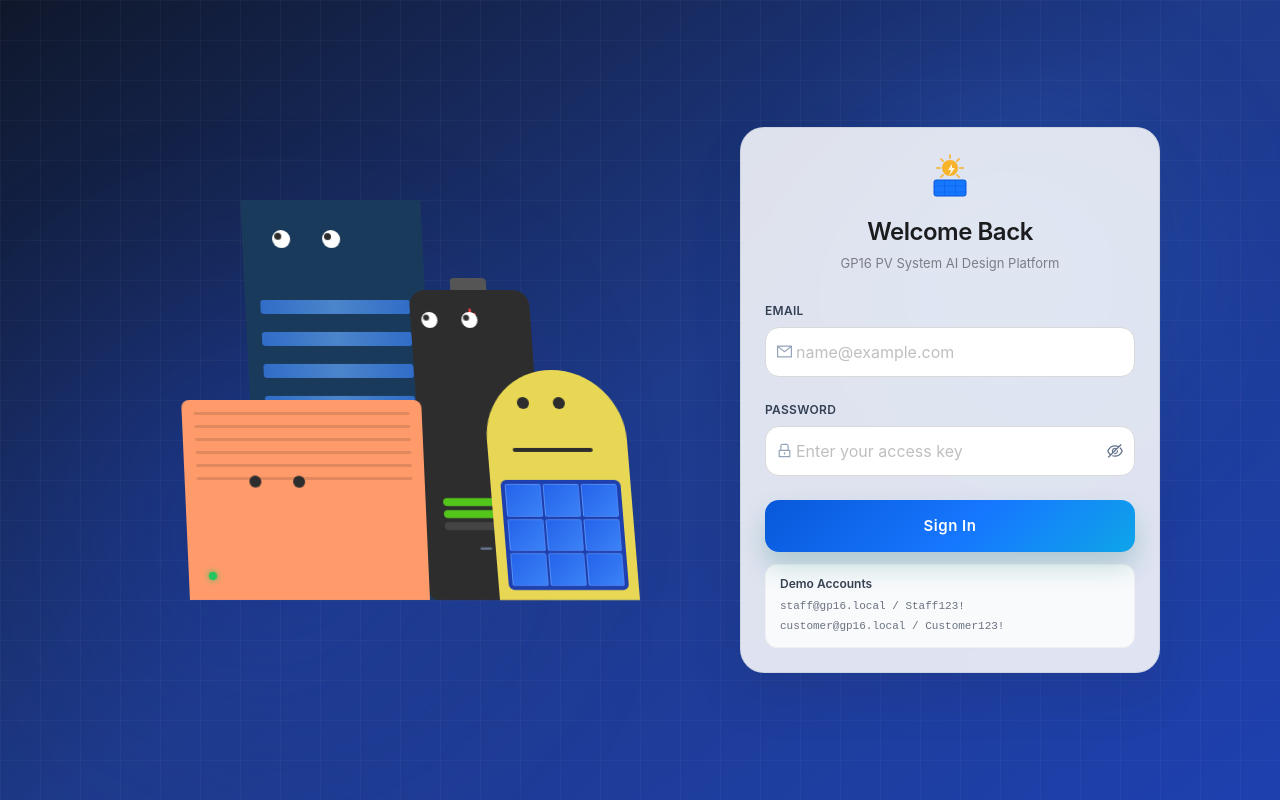
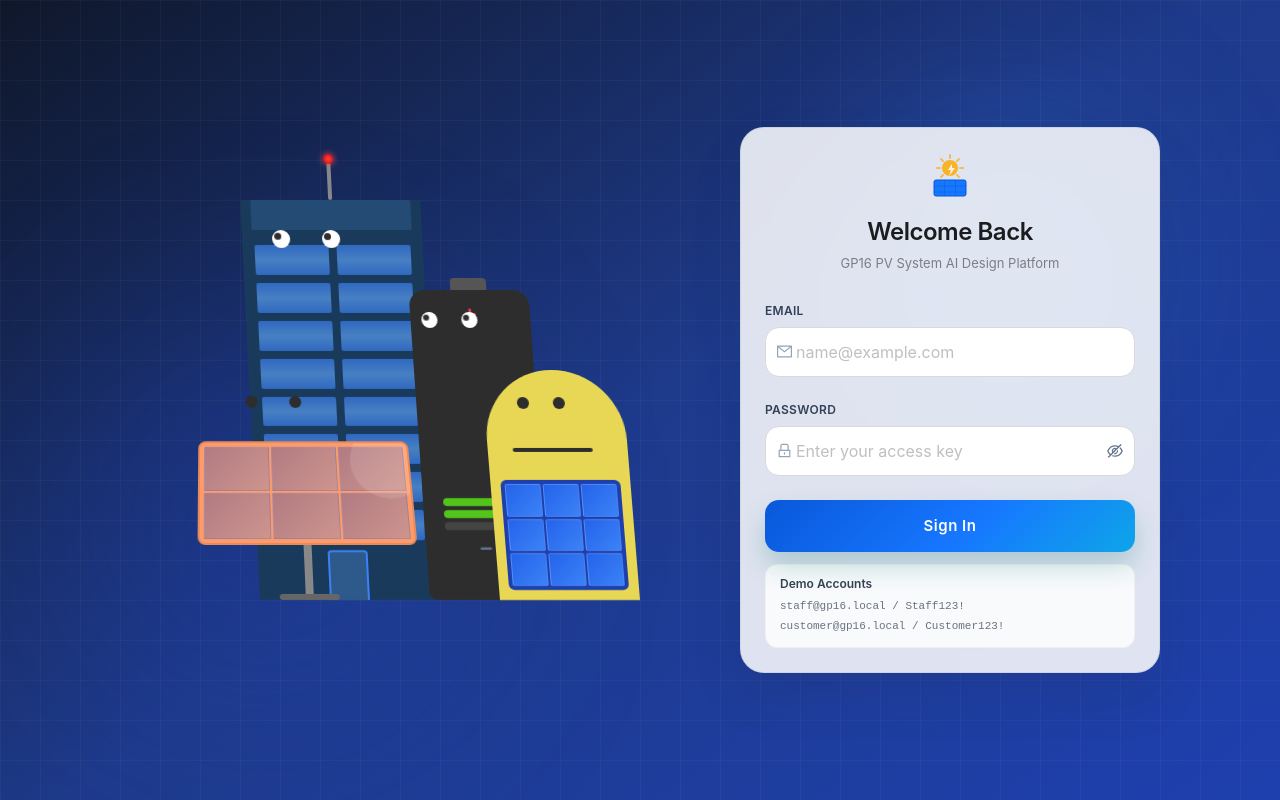
Before and after one commit to WangRunpu1/Gp16, a React (Vite) app in the folder apps/web/: page / in a window 1280 px wide. Built offline with nearby package versions, Linux system fonts and the light colour scheme.

Commit message:
modified UI characters

```diff
--- a/apps/web/src/ui/canvas/AnimatedCharacters.tsx
+++ b/apps/web/src/ui/canvas/AnimatedCharacters.tsx
@@ -1,3 +1,5 @@
+// Inspired by liuqingsong1528/Peek-Free-Login (https://github.com/liuqingsong1528/Peek-Free-Login)
+// Ported from Vue Composition API to React + GSAP, themed for GP16 PV system design.
 import gsap from 'gsap';
 import { useCallback, useEffect, useRef } from 'react';
 import './AnimatedCharacters.css';
@@ -9,12 +11,12 @@ interface Props {
   isPasswordGuardMode: boolean;
 }
 
-// Purple: tall building with blue glass curtain wall
+// Purple: tall building with blue glass windows, antenna, and rooftop details
 const purpleStyle: React.CSSProperties = {
   position: 'absolute', bottom: 0, left: '70px', width: '180px', height: '400px',
-  backgroundColor: '#1a3a5c', borderRadius: '4px 4px 0 0', zIndex: 1,
+  backgroundColor: '#1a3a5c', borderRadius: '2px 2px 0 0', zIndex: 1,
   transformOrigin: 'bottom center', willChange: 'transform',
-  overflow: 'hidden',
+  overflow: 'visible',
 };
 // Black: battery/energy storage (rounded rectangle with terminals)
 const blackStyle: React.CSSProperties = {
@@ -22,10 +24,10 @@ const blackStyle: React.CSSProperties = {
   backgroundColor: '#2D2D2D', borderRadius: '16px 16px 8px 8px', zIndex: 2,
   transformOrigin: 'bottom center', willChange: 'transform',
 };
-// Orange: inverter/charger (boxy with heat sink lines)
+// Orange: solar panel array (wide flat body with tilted panels and mounting stand)
 const orangeStyle: React.CSSProperties = {
   position: 'absolute', bottom: 0, left: 0, width: '240px', height: '200px',
-  backgroundColor: '#FF9B6B', borderRadius: '8px 8px 0 0', zIndex: 3,
+  backgroundColor: 'transparent', zIndex: 3,
   transformOrigin: 'bottom center', willChange: 'transform',
 };
 // Yellow: solar panel character (round head + panel body)
@@ -36,7 +38,7 @@ const yellowStyle: React.CSSProperties = {
 };
 const purpleFaceStyle: React.CSSProperties = { position: 'absolute', display: 'flex', gap: '32px', left: '45px', top: '40px' };
 const blackFaceStyle: React.CSSProperties = { position: 'absolute', display: 'flex', gap: '24px', left: '26px', top: '32px' };
-const orangeFaceStyle: React.CSSProperties = { position: 'absolute', display: 'flex', gap: '32px', left: '82px', top: '90px' };
+const orangeFaceStyle: React.CSSProperties = { position: 'absolute', display: 'flex', gap: '32px', left: '82px', top: '10px' };
 const yellowFaceStyle: React.CSSProperties = { position: 'absolute', display: 'flex', gap: '24px', left: '52px', top: '40px' };
 const yellowMouthStyle: React.CSSProperties = {
   position: 'absolute', width: '80px', height: '4px', backgroundColor: '#2D2D2D',
@@ -128,7 +130,7 @@ export function AnimatedCharacters({ isTyping, showPassword, passwordLength, isP
       qt.purpleX(0); qt.blackX(0); qt.purpleHeight(400);
       qt.purpleFaceLeft(20); qt.purpleFaceTop(35);
       qt.blackFaceLeft(10); qt.blackFaceTop(28);
-      qt.orangeFaceX(50 - 82); qt.orangeFaceY(85 - 90);
+      qt.orangeFaceX(50 - 82); qt.orangeFaceY(85 - 10);
       qt.yellowFaceX(20 - 52); qt.yellowFaceY(35 - 40);
       qt.mouthX(10 - 40); qt.mouthY(0);
     }
@@ -153,7 +155,7 @@ export function AnimatedCharacters({ isTyping, showPassword, passwordLength, isP
       qt.purpleX(0); qt.blackX(0); qt.purpleHeight(400);
       qt.purpleFaceLeft(24); qt.purpleFaceTop(22);
       qt.blackFaceLeft(14); qt.blackFaceTop(20);
-      qt.orangeFaceX(22 - 82); qt.orangeFaceY(72 - 90);
+      qt.orangeFaceX(22 - 82); qt.orangeFaceY(72 - 10);
       qt.yellowFaceX(12 - 52); qt.yellowFaceY(22 - 40);
       qt.mouthX(-14); qt.mouthY(-8);
     }
@@ -367,17 +369,50 @@ export function AnimatedCharacters({ isTyping, showPassword, passwordLength, isP
 
   return (
     <div ref={containerRef} style={{ position: 'relative', width: '550px', height: '400px' }}>
-      {/* Purple: tall building with blue glass windows */}
+      {/* Purple: tall building with antenna, blue glass windows, rooftop, entrance */}
       <div ref={purpleRef} style={purpleStyle}>
-        {/* Glass window rows */}
-        <div style={{ position: 'absolute', top: 100, left: 15, right: 15, display: 'flex', flexDirection: 'column', gap: 18 }}>
+        {/* Antenna / lightning rod on top */}
+        <div style={{
+          position: 'absolute', top: -40, left: '50%', transform: 'translateX(-50%)',
+          width: 4, height: 40, backgroundColor: '#888', borderRadius: 2,
+        }} />
+        <div style={{
+          position: 'absolute', top: -46, left: '50%', transform: 'translateX(-50%)',
+          width: 10, height: 10, borderRadius: '50%',
+          background: 'radial-gradient(circle, #ff4444 0%, #cc0000 100%)',
+          boxShadow: '0 0 6px #ff4444',
+        }} />
+        {/* Rooftop structure */}
+        <div style={{
+          position: 'absolute', top: 0, left: 10, right: 10, height: 30,
+          backgroundColor: '#234b73', borderRadius: '2px 2px 0 0',
+        }} />
+        {/* Two columns of glass windows */}
+        <div style={{ position: 'absolute', top: 45, left: 12, right: 12, bottom: 60, display: 'flex', gap: 8 }}>
+          <div style={{ flex: 1, display: 'flex', flexDirection: 'column', gap: 8 }}>
             {Array.from({ length: 8 }).map((_, i) => (
               <div key={i} style={{
-              height: 14, background: 'linear-gradient(90deg, #3b82f6 0%, #60a5fa 50%, #3b82f6 100%)',
-              borderRadius: 3, opacity: 0.7,
+                flex: 1, background: 'linear-gradient(180deg, #3b82f6 0%, #60a5fa 50%, #3b82f6 100%)',
+                borderRadius: 2, opacity: 0.65,
               }} />
             ))}
           </div>
+          <div style={{ flex: 1, display: 'flex', flexDirection: 'column', gap: 8 }}>
+            {Array.from({ length: 8 }).map((_, i) => (
+              <div key={i} style={{
+                flex: 1, background: 'linear-gradient(180deg, #3b82f6 0%, #60a5fa 50%, #3b82f6 100%)',
+                borderRadius: 2, opacity: 0.65,
+              }} />
+            ))}
+          </div>
+        </div>
+        {/* Ground floor entrance */}
+        <div style={{
+          position: 'absolute', bottom: 0, left: '50%', transform: 'translateX(-50%)',
+          width: 40, height: 50, backgroundColor: '#2d5a8a',
+          borderRadius: '4px 4px 0 0',
+          borderLeft: '2px solid #3b82f6', borderRight: '2px solid #3b82f6', borderTop: '2px solid #3b82f6',
+        }} />
         <div ref={purpleFaceRef} style={purpleFaceStyle}>
           <div className="eyeball" data-max-distance="5" style={smallEyeStyle}>
             <div className="eyeball-pupil" style={smallPupilStyle} />
@@ -426,26 +461,45 @@ export function AnimatedCharacters({ isTyping, showPassword, passwordLength, isP
         </div>
       </div>
 
-      {/* Orange: inverter/charger with heat sink lines */}
+      {/* Orange: solar panel array with tilted panels and mounting stand */}
       <div ref={orangeRef} style={orangeStyle}>
-        {/* Heat sink fins */}
+        {/* Mounting pole */}
         <div style={{
-          position: 'absolute', top: 12, left: 12, right: 12, bottom: 50,
-          display: 'flex', flexDirection: 'column', gap: 10,
+          position: 'absolute', bottom: 0, left: '50%', transform: 'translateX(-50%)',
+          width: 8, height: 60, backgroundColor: '#888', borderRadius: 2,
+        }} />
+        {/* Base plate */}
+        <div style={{
+          position: 'absolute', bottom: 0, left: '50%', transform: 'translateX(-50%)',
+          width: 60, height: 6, backgroundColor: '#666', borderRadius: 3,
+        }} />
+        {/* Tilted solar panel */}
+        <div style={{
+          position: 'absolute', bottom: 55, left: 10, right: 10, height: 110,
+          backgroundColor: '#FF9B6B', borderRadius: 8,
+          border: '2px solid #e88a5a',
+          transform: 'perspective(300px) rotateX(8deg)',
+          transformOrigin: 'bottom center',
+          overflow: 'hidden',
         }}>
+          {/* Panel grid lines */}
+          <div style={{ position: 'absolute', inset: 0, display: 'grid', gridTemplateColumns: '1fr 1fr 1fr', gridTemplateRows: '1fr 1fr', gap: 2, padding: 4 }}>
             {Array.from({ length: 6 }).map((_, i) => (
               <div key={i} style={{
-              height: 3, backgroundColor: 'rgba(0,0,0,0.12)', borderRadius: 2,
+                background: 'linear-gradient(135deg, rgba(30,64,175,0.35) 0%, rgba(59,130,246,0.25) 100%)',
+                borderRadius: 1, border: '1px solid rgba(59,130,246,0.15)',
               }} />
             ))}
           </div>
-        {/* Power indicator LED */}
+          {/* Reflection highlight */}
           <div style={{
-          position: 'absolute', bottom: 20, left: 20,
-          width: 8, height: 8, borderRadius: '50%',
-          background: '#22c55e', boxShadow: '0 0 6px #22c55e',
+            position: 'absolute', top: -20, right: -20, width: 80, height: 80,
+            background: 'rgba(255,255,255,0.12)', borderRadius: '50%',
+            transform: 'rotate(45deg)',
           }} />
-        <div ref={orangeFaceRef} style={orangeFaceStyle}>
+        </div>
+        {/* Face sits on top of the panel */}
+        <div ref={orangeFaceRef} style={{ ...orangeFaceStyle, top: 10 }}>
           <div className="pupil" data-max-distance="5" style={dotPupilStyle} />
           <div className="pupil" data-max-distance="5" style={dotPupilStyle} />
         </div>
```
Lines whose indentation alone changed are shown as unchanged.
